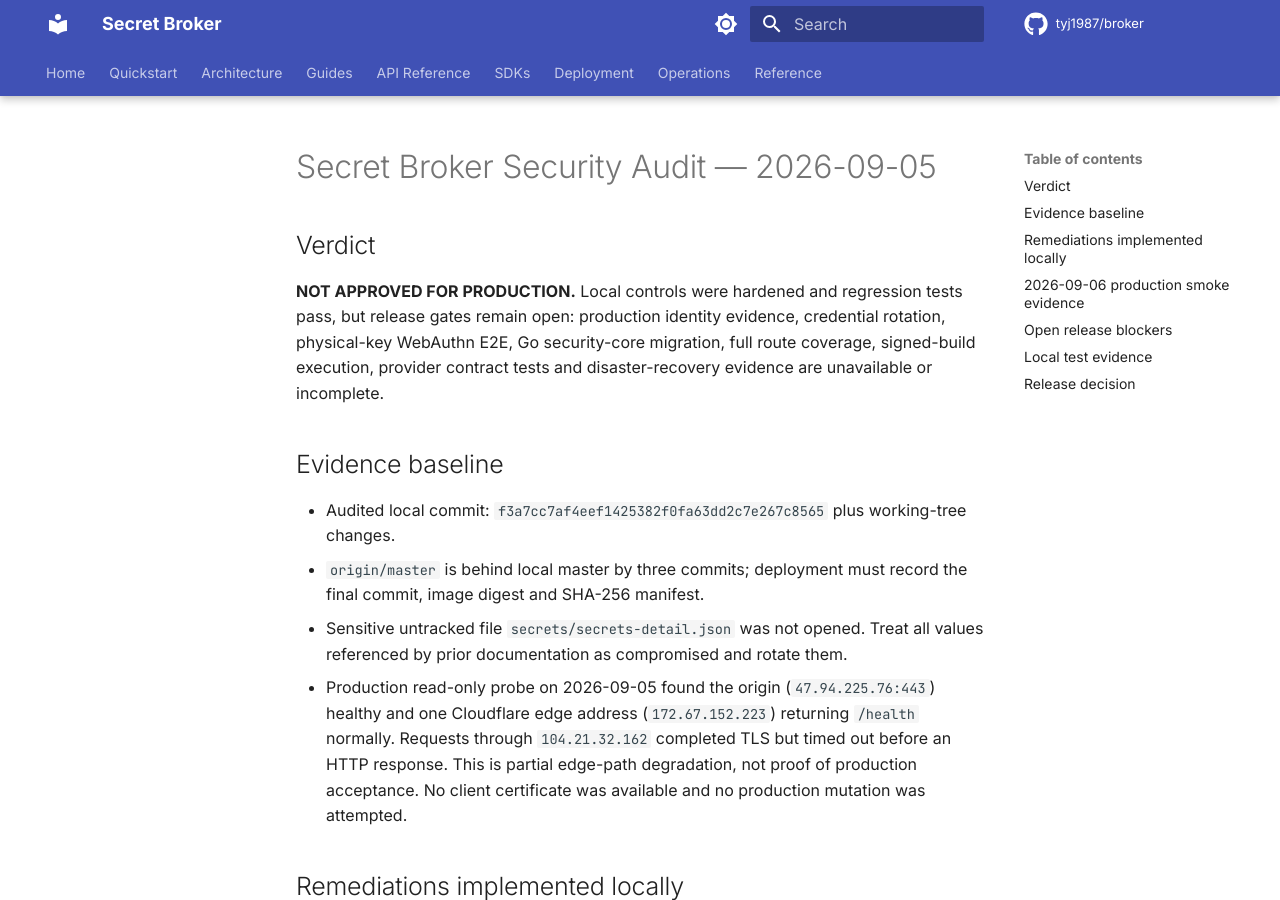
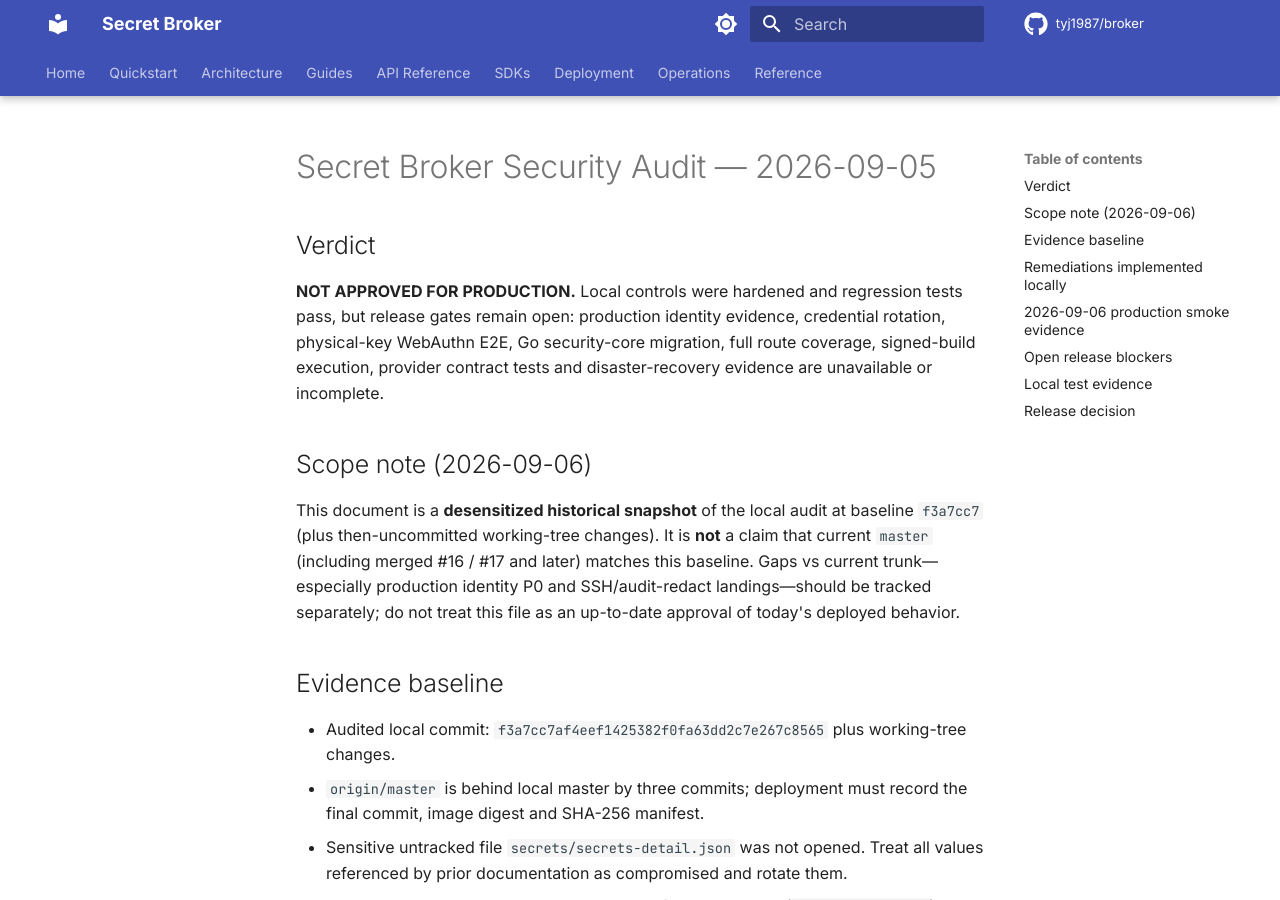
Before and after one commit to tyj1987/broker, an MkDocs documentation site: the page built from docs/SECURITY-AUDIT-2026-09-05.md, in a window 1280 px wide and 900 px high. Built offline with MkDocs 1.6.1 and Material for MkDocs 9.7.7, drawn with Linux system fonts in a browser that asks for light colours; comment, search, counter and statistics services are not loaded.

Commit message:
docs(security): clarify audit snapshot vs current master
Note the desensitized SECURITY-AUDIT is a historical baseline at f3a7cc7,
not an up-to-date approval of master after #16/#17.

```diff
--- a/docs/SECURITY-AUDIT-2026-09-05.md
+++ b/docs/SECURITY-AUDIT-2026-09-05.md
@@ -3,6 +3,11 @@
 ## Verdict
 
 **NOT APPROVED FOR PRODUCTION.** Local controls were hardened and regression tests pass, but release gates remain open: production identity evidence, credential rotation, physical-key WebAuthn E2E, Go security-core migration, full route coverage, signed-build execution, provider contract tests and disaster-recovery evidence are unavailable or incomplete.
+
+
+## Scope note (2026-09-06)
+
+This document is a **desensitized historical snapshot** of the local audit at baseline `f3a7cc7` (plus then-uncommitted working-tree changes). It is **not** a claim that current `master` (including merged #16 / #17 and later) matches this baseline. Gaps vs current trunk—especially production identity P0 and SSH/audit-redact landings—should be tracked separately; do not treat this file as an up-to-date approval of today's deployed behavior.
 
 ## Evidence baseline
 
```
